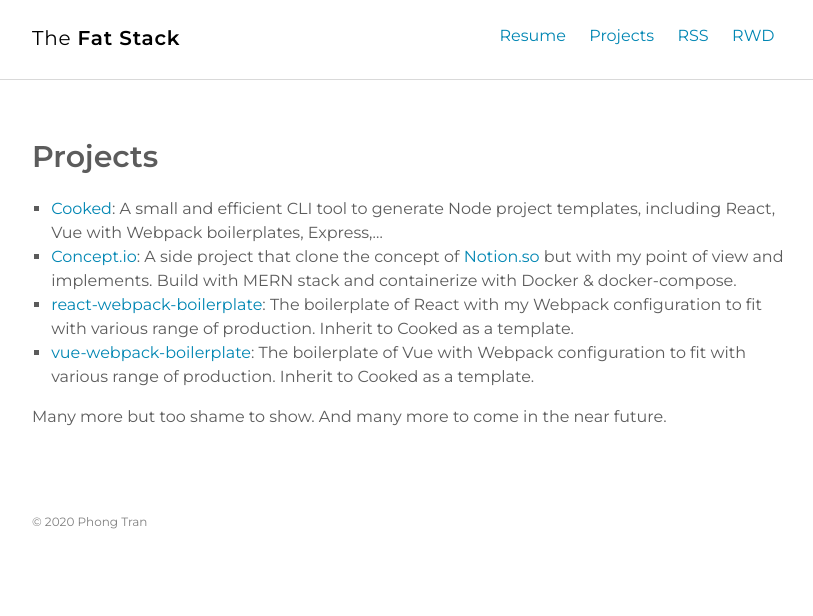
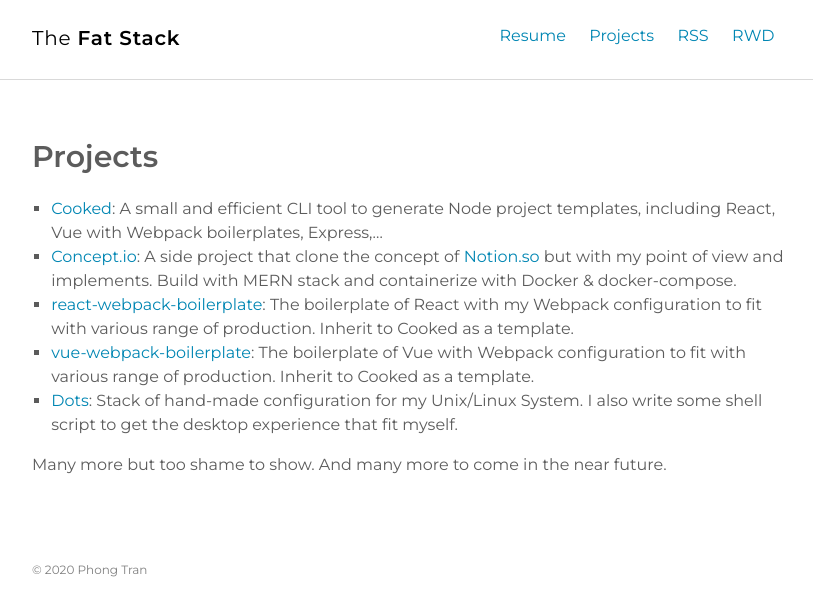
Before and after one commit to bodetaima/bodetaima.github.io, a Jekyll site: the page built from projects.md, in a window 1280 px wide. Shown: the top 616 px of the page, without its empty margins (232-1045 px from the left). Built offline with Jekyll 4.4.1, drawn with Linux system fonts in a browser that asks for light colours.

Commit message:
Update projects.md

```diff
--- a/projects.md
+++ b/projects.md
@@ -8,5 +8,6 @@ permalink: /projects/
 2. <a target="blank" href="https://github.com/bodetaima/concept.io">Concept.io</a>: A side project that clone the concept of [Notion.so](https://notion.so) but with my point of view and implements. Build with MERN stack and containerize with Docker & docker-compose.
 3. <a target="blank" href="https://github.com/bodetaima/react-webpack-boilerplate">react-webpack-boilerplate</a>: The boilerplate of React with my Webpack configuration to fit with various range of production. Inherit to Cooked as a template.
 4. <a target="blank" href="https://github.com/bodetaima/vue-webpack-boilerplate">vue-webpack-boilerplate</a>: The boilerplate of Vue with Webpack configuration to fit with various range of production. Inherit to Cooked as a template.
+5. <a target="blank" href="https://github.com/bodetaima/dots">Dots</a>: Stack of hand-made configuration for my Unix/Linux System. I also write some shell script to get the desktop experience that fit myself.
 
 Many more but too shame to show. And many more to come in the near future.
```
